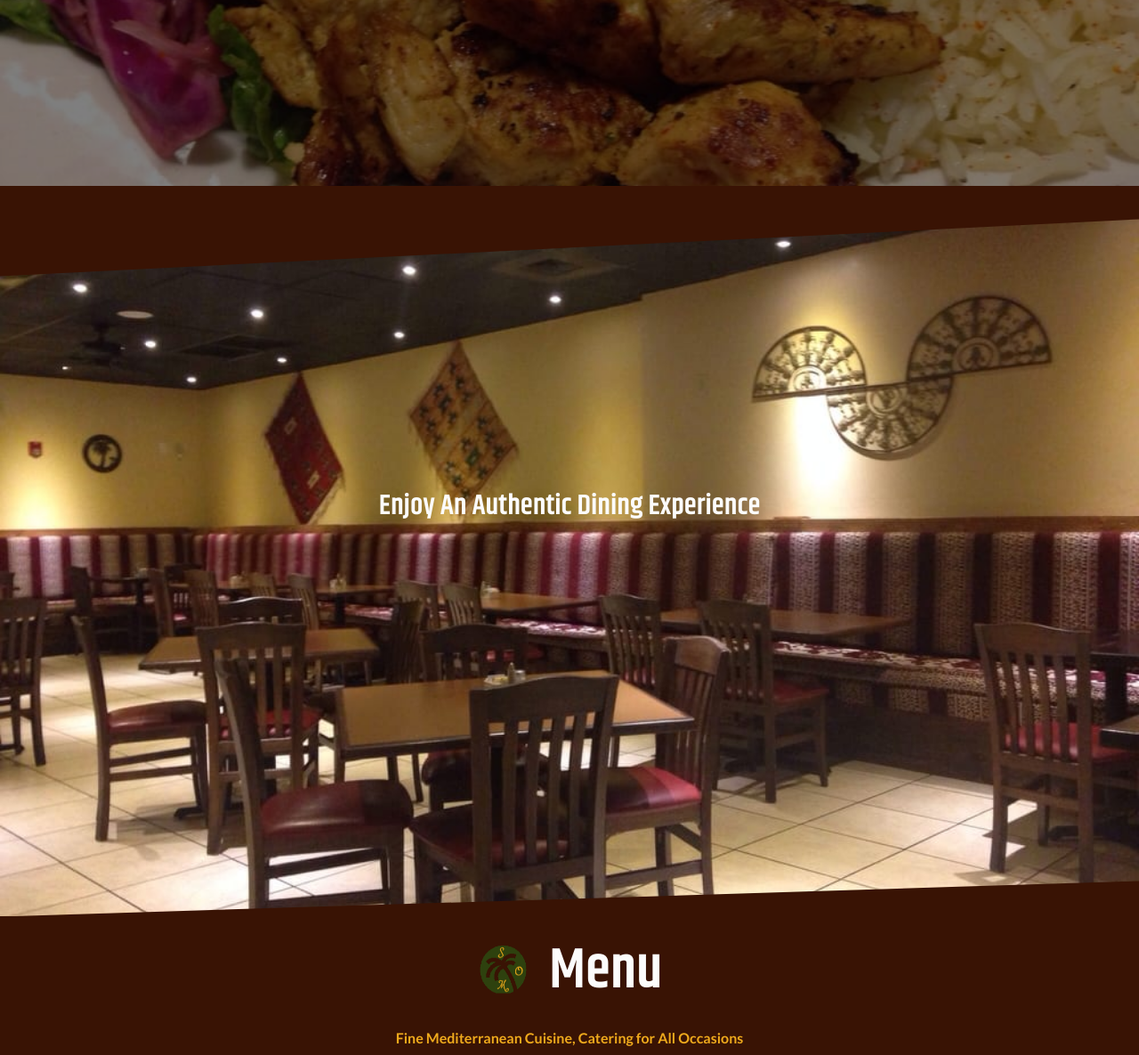
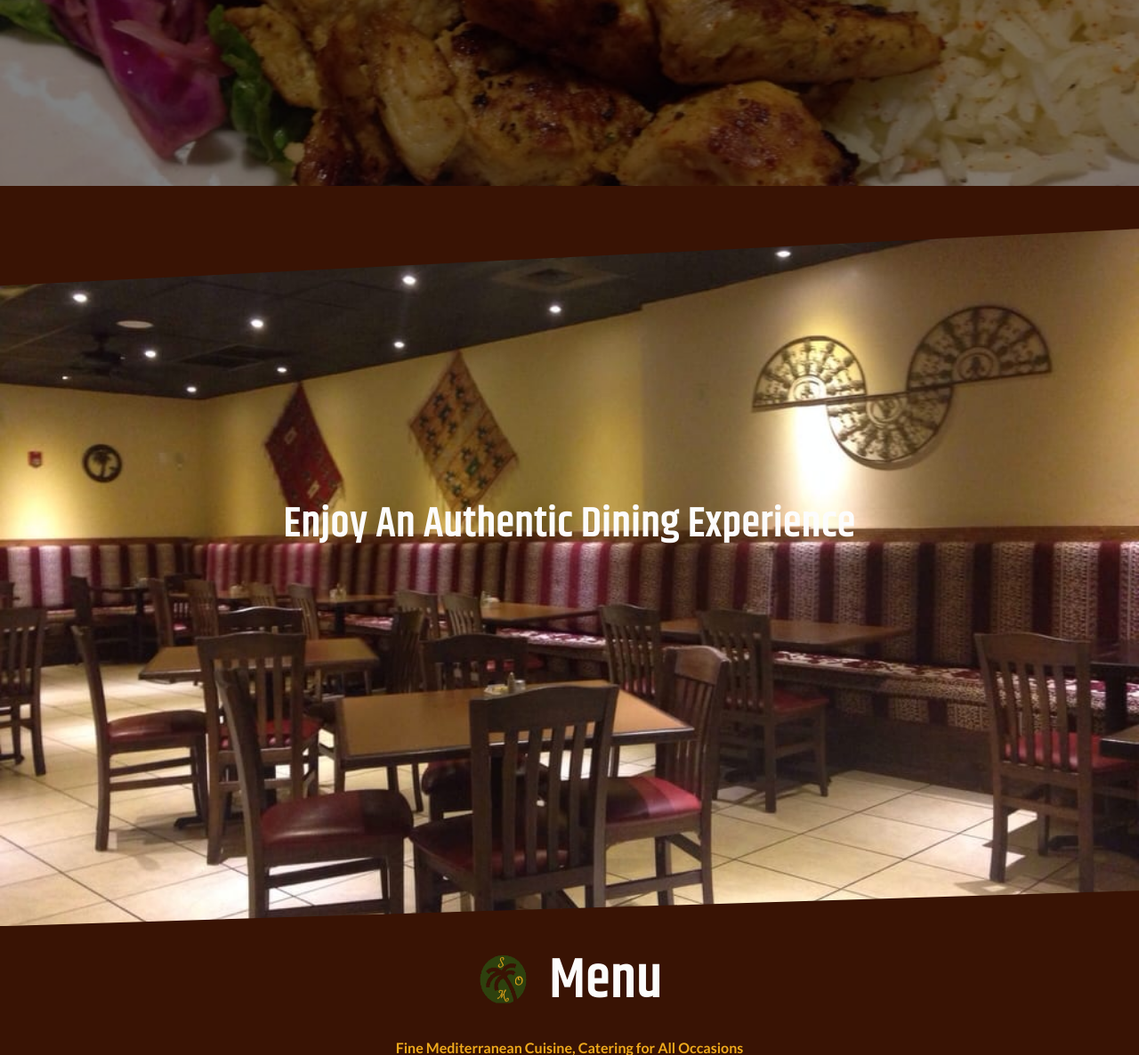
Before and after one commit to dricardo1/SaharaOnMain, a PHP site: page / in a window 1280 px wide. Shown: the part 670-1856 px from the top of the page at 89% size. Run offline with PHP 8.4, Linux system fonts and the light colour scheme; some libraries are stand-ins or nearby versions.

Commit message:
Image section title size

```diff
--- a/styles/main.css
+++ b/styles/main.css
@@ -333,8 +333,8 @@ h2#main-title {
   color: #efaa1c;
 }
 
-.image-section h2 {
-  font-size: 2.5em;
+div.section-title h1 {
+  font-size: 3rem;
   font-weight: bold;
   color: #fcfcfc;
   padding: 0;
```
